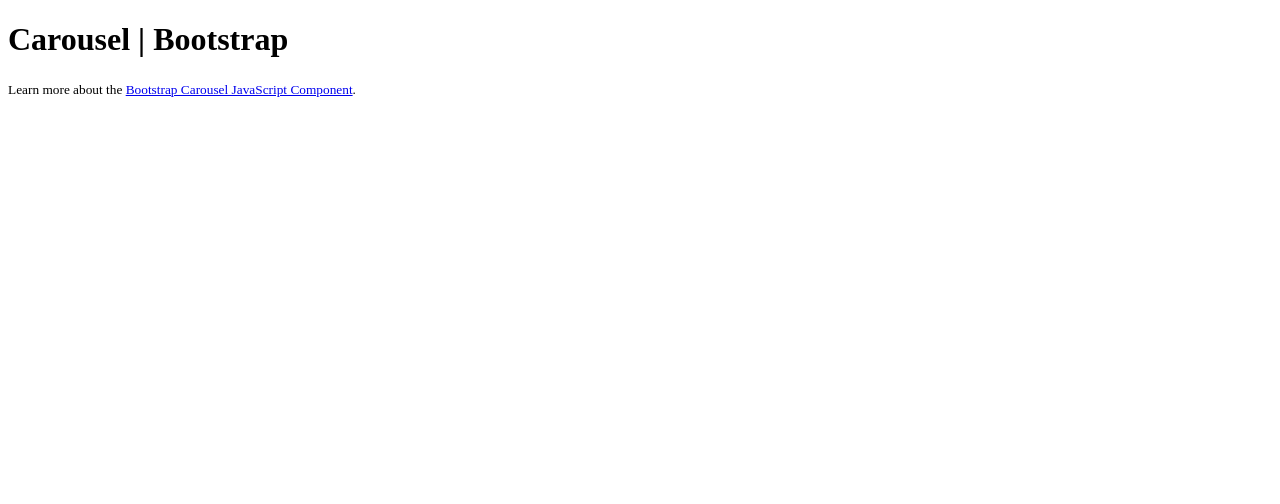
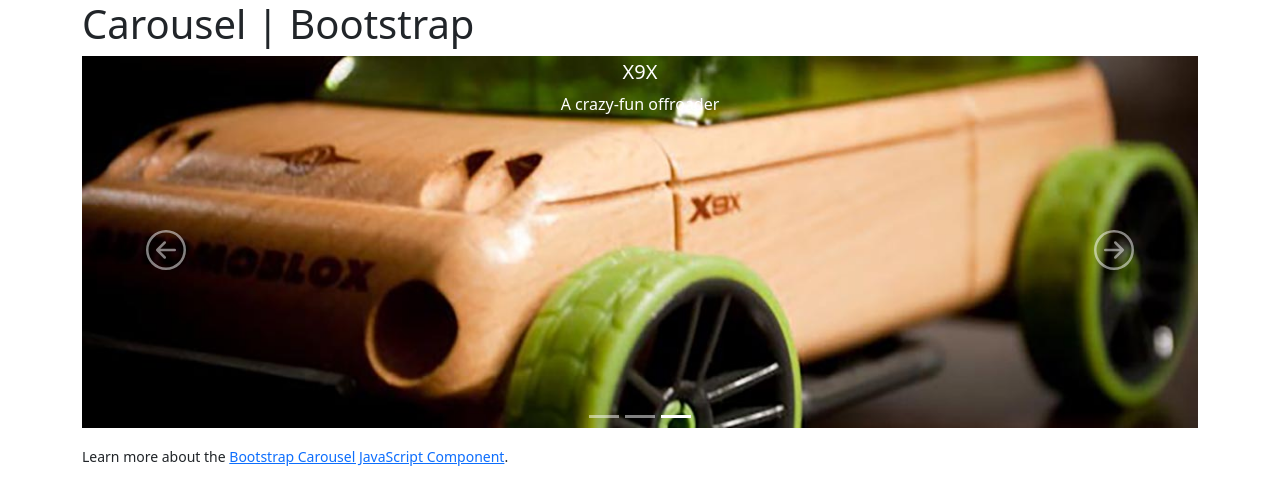
Before and after one commit to smccrindle/comp2081-25f, a plain HTML site: page lesson-5/index.html in a window 1280 px wide. Drawn offline with nearby package versions, Linux system fonts and the light colour scheme.

Commit message:
Added and configured a Bootstrap carousel

```diff
--- a/lesson-5/css/custom.css
+++ b/lesson-5/css/custom.css
@@ -1,6 +1,9 @@
 /* Custom CSS */
 /* STEP 12: Using your browser's DOM Inspector, figure out how the default .carousel-caption is positioned with CSS, and change it */
-
+/* .carousel-caption {
+	top: 0;
+	padding-top: 0.5rem;
+} */
 
 /* STEP 13: View the result in the browser, then head back to index.html */
 /* The below class and animation keyframes are used by the JavaScript */
--- a/lesson-5/index.html
+++ b/lesson-5/index.html
@@ -7,17 +7,62 @@
 
 		<!-- Bootstrap -->
 		<!-- STEP 1: Link to the Bootstrap CSS using a Content Distribution Network (CDN), and the Bootstrap JS libraries (jQuery, popper.js, and bootstrap.js) at the bottom of the page template -->
+		<link href="https://cdn.jsdelivr.net/npm/bootstrap@5.3.8/dist/css/bootstrap.min.css" rel="stylesheet" integrity="sha384-sRIl4kxILFvY47J16cr9ZwB07vP4J8+LH7qKQnuqkuIAvNWLzeN8tE5YBujZqJLB" crossorigin="anonymous">
 
 		<!-- STEP 11: Link to your custom styles, then open the CSS file in your code editor -->
-
+		<link href="css/custom.css" rel="stylesheet" />
 	</head>
 	<body>
 		<!-- STEP 2: Build a fluid or a fixed-width container for proper alignment and padding of content-->
-
+		<div class="container">
 		<!-- STEP 3: Build out your basic page-level containers, HEADER, MAIN, FOOTER,and add an H1 inside the HEADER to begin the document outline -->
-
+			<header>
 					<h1>Carousel | Bootstrap</h1>
-
+			</header>
+			<main>
+				<div id="carouselExample" class="carousel slide" data-bs-ride="carousel">
+					<!-- Carousel Indicators -->
+					<div class="carousel-indicators">
+						<button type="button" data-bs-target="#carouselExample" data-bs-slide-to="0" class="active" aria-current="true" aria-label="Slide 1"></button>
+						<button type="button" data-bs-target="#carouselExample" data-bs-slide-to="1" aria-label="Slide 2"></button>
+						<button type="button" data-bs-target="#carouselExample" data-bs-slide-to="2" aria-label="Slide 3"></button>
+					</div><!-- .carousel-indicators -->
+					<div class="carousel-inner">
+						<figure class="carousel-item active">
+							<img src="img/car1.jpg" class="d-block w-100" alt="C9R">
+							<figcaption class="carousel-caption position-absolute top-0 pt-1">
+								<h5>C9R</h5>
+								<p>A really fast coupe</p>
+							</figcaption>
+						</figure>
+						<figure class="carousel-item">
+							<img src="img/car2.jpg" class="d-block w-100" alt="C9">
+							<figcaption class="carousel-caption position-absolute top-0 pt-1">
+								<h5>C9</h5>
+								<p>A really quick grocery-getter</p>
+							</figcaption>
+						</figure>
+						<figure class="carousel-item">
+							<img src="img/car3.jpg" class="d-block w-100" alt="X9X">
+							<figcaption class="carousel-caption position-absolute top-0 pt-1">
+								<h5>X9X</h5>
+								<p>A crazy-fun offroader</p>
+							</figcaption>
+						</figure>
+					</div><!-- .carousel-inner -->
+					<button class="carousel-control-prev" type="button" data-bs-target="#carouselExample" data-bs-slide="prev">
+						<svg xmlns="http://www.w3.org/2000/svg" width="40" height="40" fill="currentColor" class="bi bi-arrow-left-circle" viewBox="0 0 16 16" aria-hidden="true">
+  							<path fill-rule="evenodd" d="M1 8a7 7 0 1 0 14 0A7 7 0 0 0 1 8m15 0A8 8 0 1 1 0 8a8 8 0 0 1 16 0m-4.5-.5a.5.5 0 0 1 0 1H5.707l2.147 2.146a.5.5 0 0 1-.708.708l-3-3a.5.5 0 0 1 0-.708l3-3a.5.5 0 1 1 .708.708L5.707 7.5z"/>
+						</svg>
+						<span class="visually-hidden">Previous</span>
+					</button>
+					<button class="carousel-control-next" type="button" data-bs-target="#carouselExample" data-bs-slide="next">
+						<svg xmlns="http://www.w3.org/2000/svg" width="40" height="40" fill="currentColor" class="bi bi-arrow-right-circle" viewBox="0 0 16 16" aria-hidden="true">
+							<path fill-rule="evenodd" d="M1 8a7 7 0 1 0 14 0A7 7 0 0 0 1 8m15 0A8 8 0 1 1 0 8a8 8 0 0 1 16 0M4.5 7.5a.5.5 0 0 0 0 1h5.793l-2.147 2.146a.5.5 0 0 0 .708.708l3-3a.5.5 0 0 0 0-.708l-3-3a.5.5 0 1 0-.708.708L10.293 7.5z"/>
+						</svg>
+						<span class="visually-hidden">Next</span>
+					</button>
+				</div><!-- .carousel -->
 			<!-- STEP 4: Copy the example code from the Bootstrap documentation (use the handy "COPY" button to the top right of the code example panel), paste here, and adjust formatting -->
 			<!-- STEP 5: Replace any generic elements with more semantic sectioning or phrasing elements - add all appropriate classes to elements -->
 			<!-- STEP 6: Add a caption to each slide -->
@@ -27,14 +72,16 @@
 			<!-- STEP 9b: Change the icons - consult https://icons.getbootstrap.com/ to pick a new set of arrows using SVG and insert below -->
 			<!-- STEP 9c: Add the carousel indicators just inside the #carousel-cars, but before the .carousel-inner using the appropriate HTML -->
 			<!-- STEP 10: Let's change the position of the captions - go to STEP 11 above -->
-
-
+			</main>
+			<footer>
 				<p><small>Learn more about the <a href="https://getbootstrap.com/docs/4.5/components/carousel/" title="View the Bootstrap documentation for the JavaScript Carousel Component">Bootstrap Carousel JavaScript Component</a>.</small></p>
-
+			</footer>
+		</div><!-- .container -->
 		<!-- Include Popper JS, then Bootstrap JS -->
-
+		<script src="https://cdn.jsdelivr.net/npm/@popperjs/core@2.11.8/dist/umd/popper.min.js" integrity="sha384-I7E8VVD/ismYTF4hNIPjVp/Zjvgyol6VFvRkX/vR+Vc4jQkC+hVqc2pM8ODewa9r" crossorigin="anonymous"></script>
+		<script src="https://cdn.jsdelivr.net/npm/bootstrap@5.3.8/dist/js/bootstrap.min.js" integrity="sha384-G/EV+4j2dNv+tEPo3++6LCgdCROaejBqfUeNjuKAiuXbjrxilcCdDz6ZAVfHWe1Y" crossorigin="anonymous"></script>
 		<!-- STEP 14: Use custom JavaScript to control the carousel. Attach js/custom.js below -->
-
+		<script src="js/custom.js"></script>
 		<!-- IMAGE ATTRIBUTIONS
 
 		https://www.flickr.com/photos/songzhen/6000306219/
--- a/lesson-5/js/custom.js
+++ b/lesson-5/js/custom.js
@@ -1,6 +1,17 @@
 // Custom JavaScript
 // STEP 15: Call up the carousel using the id, and use the .carousel() method create the options object
+const carouselCars = document.querySelector("#carouselExample");
 
+const carousel = new bootstrap.Carousel(carouselCars, {
+    interval: 1500,
+    wrap: false
+});
 
 // STEP 16: Change the interval to 5 seconds (set in milliseconds)
 // STEP 17: Try an event handler to zoom up the .carousel-caption after the slide completes sliding - by adding a class when the slide has finished animating, and removing it when it begins
+carouselCars.addEventListener('slide.bs.carousel', event => {
+    carouselCars.classList.add("zoomit");
+});
+carouselCars.addEventListener('slid.bs.carousel', event => {
+    carouselCars.classList.remove("zoomit");
+});
```
Lines whose indentation alone changed are shown as unchanged.
